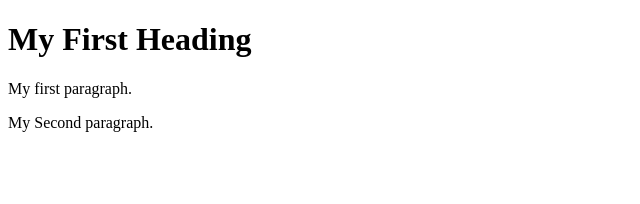
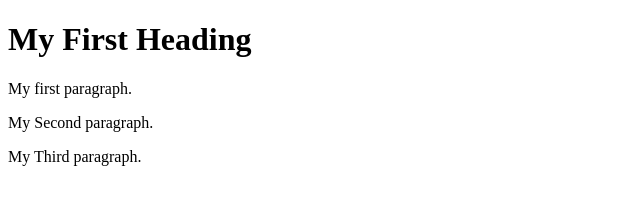
Before and after one commit to volosher/test, a plain HTML site: page index.html in a window 1280 px wide. Shown: the whole page, without its empty margins (0-640 px from the left). Drawn offline with Linux system fonts and the light colour scheme.

Commit message:
Update index.html

```diff
--- a/index.html
+++ b/index.html
@@ -5,6 +5,7 @@
 <h1>My First Heading</h1>
 <p>My first paragraph.</p>
 <p>My Second paragraph.</p>
+<p>My Third paragraph.</p>
 
 </body>
 </html>
```
